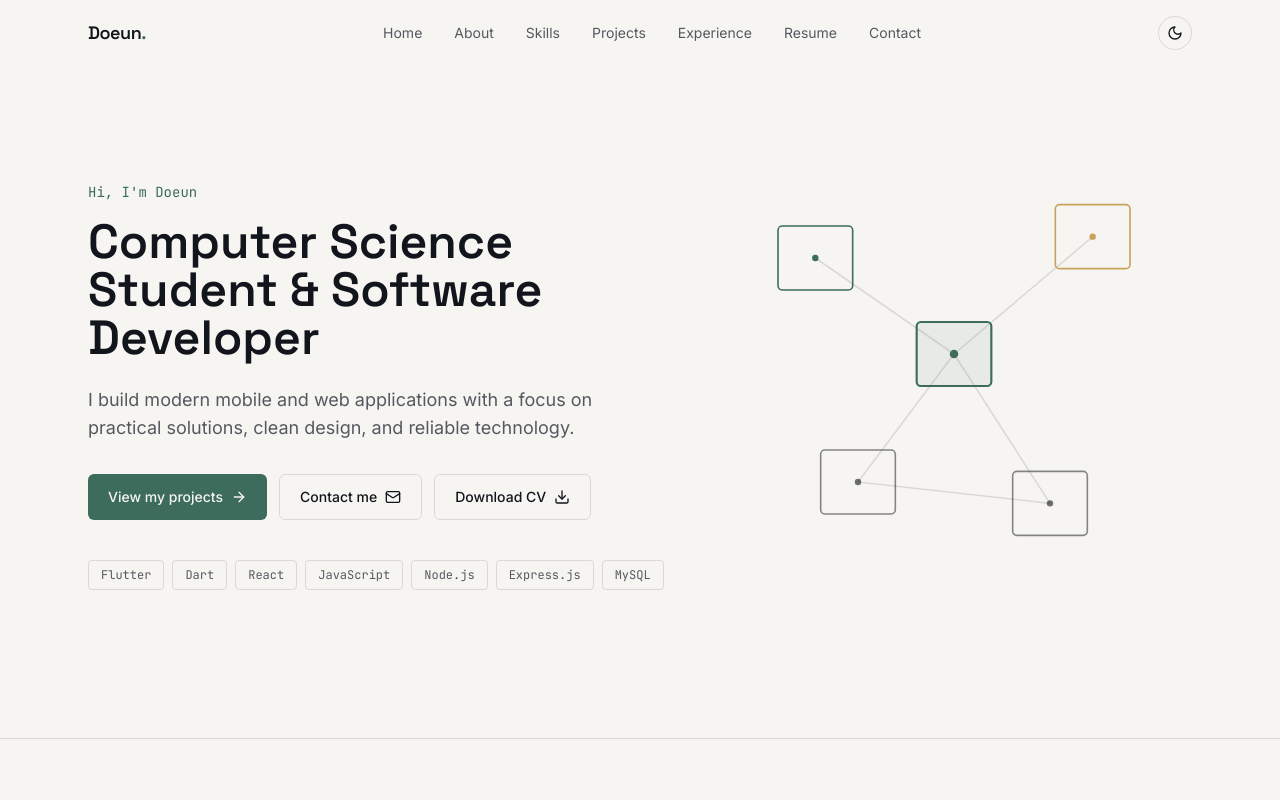
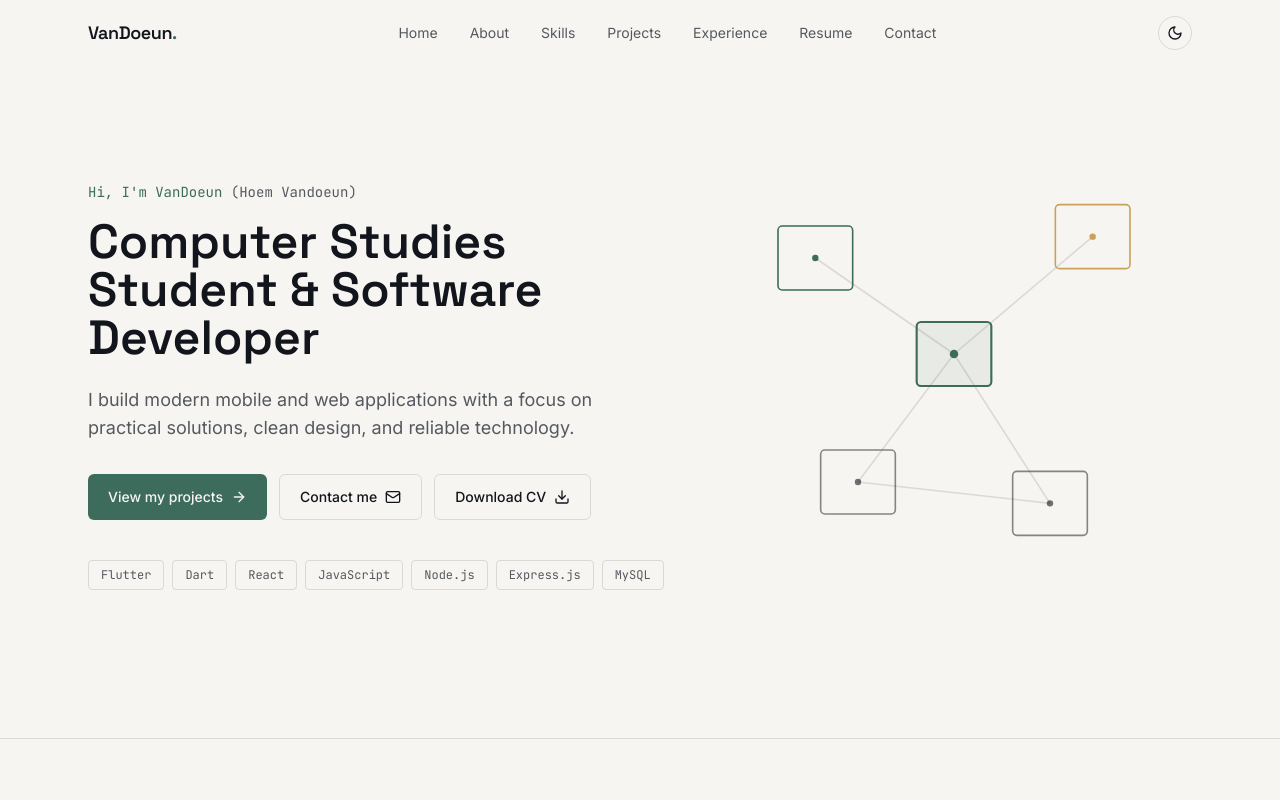
Before and after one commit to SovanDoeun/doeun-portfolio, a React (Vite) app: page / in a window 1280 px wide. Shown: the top 800 px of the page. Built offline with nearby package versions, Linux system fonts and the light colour scheme.

Commit message:
Update portfolio

```diff
--- a/index.html
+++ b/index.html
@@ -3,21 +3,39 @@
   <head>
     <meta charset="UTF-8" />
     <meta name="viewport" content="width=device-width, initial-scale=1.0" />
-    <title>Doeun | Computer Science Student & Software Developer</title>
-    <meta name="description" content="Professional portfolio of Doeun, a Computer Science student and software developer specializing in Flutter, web development, backend systems, and school management solutions." />
+    <title>Hoem Vandoeun (Doeun) | Computer Science Student & Software Developer</title>
+    <meta name="description" content="Portfolio of Hoem Vandoeun (Doeun), a Computer Science student and software developer specializing in Flutter, web development, backend systems, and school management solutions." />
 
     <meta property="og:type" content="website" />
-    <meta property="og:title" content="Doeun | Computer Science Student & Software Developer" />
-    <meta property="og:description" content="Professional portfolio of Doeun, a Computer Science student and software developer specializing in Flutter, web development, backend systems, and school management solutions." />
+    <meta property="og:title" content="Hoem Vandoeun (Doeun) | Computer Science Student & Software Developer" />
+    <meta property="og:description" content="Portfolio of Hoem Vandoeun (Doeun), a Computer Science student and software developer specializing in Flutter, web development, backend systems, and school management solutions." />
     <meta property="og:image" content="/images/og-cover.jpg" />
 
     <meta name="twitter:card" content="summary_large_image" />
-    <meta name="twitter:title" content="Doeun | Computer Science Student & Software Developer" />
-    <meta name="twitter:description" content="Professional portfolio of Doeun, a Computer Science student and software developer." />
+    <meta name="twitter:title" content="Hoem Vandoeun (Doeun) | Computer Science Student & Software Developer" />
+    <meta name="twitter:description" content="Portfolio of Hoem Vandoeun (Doeun), a Computer Science student and software developer." />
 
     <link rel="preconnect" href="https://fonts.googleapis.com" />
     <link rel="preconnect" href="https://fonts.gstatic.com" crossorigin />
     <link href="https://fonts.googleapis.com/css2?family=Space+Grotesk:wght@400;500;600;700&family=Inter:wght@400;500;600;700&family=JetBrains+Mono:wght@400;500&display=swap" rel="stylesheet" />
+
+    <!-- Structured data: helps search engines associate this page with
+         your full name in results (Google "Knowledge Panel"-style match). -->
+    <script type="application/ld+json">
+      {
+        "@context": "https://schema.org",
+        "@type": "Person",
+        "name": "Hoem Vandoeun",
+        "alternateName": "Doeun",
+        "jobTitle": "Computer Science Student & Software Developer",
+        "affiliation": {
+          "@type": "CollegeOrUniversity",
+          "name": "Norton University"
+        },
+        "url": "https://REPLACE-WITH-YOUR-DOMAIN.com",
+        "knowsAbout": ["Flutter", "React", "Node.js", "MySQL", "Mobile App Development", "Web Development"]
+      }
+    </script>
   </head>
   <body>
     <div id="root"></div>
--- a/src/components/Footer.jsx
+++ b/src/components/Footer.jsx
@@ -55,7 +55,7 @@ export default function Footer() {
         )}
       </div>
       <div className="max-w-6xl mx-auto px-6 pb-8 text-xs text-[var(--text-muted)]">
-        © 2026 {profile.name}. All rights reserved.
+        © 2026 {profile.fullName}. All rights reserved.
       </div>
     </footer>
   )
--- a/src/components/Hero.jsx
+++ b/src/components/Hero.jsx
@@ -20,7 +20,7 @@ export default function Hero() {
       <div className="grid md:grid-cols-[1.1fr_0.9fr] gap-12 items-center">
         <motion.div variants={container} initial="hidden" animate="visible">
           <motion.p variants={item} className="text-[var(--accent)] font-mono text-sm mb-4">
-            Hi, I'm {profile.name}
+            Hi, I'm {profile.name} <span className="text-[var(--text-muted)]">({profile.fullName})</span>
           </motion.p>
           <motion.h1 variants={item} className="font-display font-semibold text-4xl sm:text-5xl leading-[1.1] mb-6">
             {profile.role}
--- a/src/data/profile.js
+++ b/src/data/profile.js
@@ -2,44 +2,45 @@
 // Edit this file to update your personal info across the whole site.
 // ─────────────────────────────────────────────────────────────
 const profile = {
-  name: 'Doeun',
-  role: 'Computer Science Student & Software Developer',
+  name: "VanDoeun",
+  fullName: "Hoem Vandoeun",
+  role: "Computer Studies Student & Software Developer",
   tagline:
-    'I build modern mobile and web applications with a focus on practical solutions, clean design, and reliable technology.',
-  location: 'Cambodia',
+    "I build modern mobile and web applications with a focus on practical solutions, clean design, and reliable technology.",
+  location: "Cambodia",
 
-  university: 'Norton University',
-  department: 'Computer Studies / Computer Science',
-  year: 'Year 3',
+  university: "Norton University",
+  department: "Computer Studies / Computer Science",
+  year: "Year 3",
 
   // Set these once you have real values — used in the About stats row
   stats: {
-    projectsCompleted: '6+', // e.g. number of projects listed in data/projects.js
-    technologies: '15+',
-    yearsLearning: '3+',
-    mainProject: 'School Management System',
+    projectsCompleted: "6+", // e.g. number of projects listed in data/projects.js
+    technologies: "15+",
+    yearsLearning: "3+",
+    mainProject: "School Management System",
   },
 
   // Replace with your real profile photo at /public/images/profile.jpg
-  profileImage: '/images/hoemVandoeun.jpg',
+  profileImage: "/images/hoemVandoeun.jpg",
 
   // CV file — put the actual PDF at this path in /public
-  cvPath: '/cv/HomVandoeun.pdf',
+  cvPath: "/cv/HomVandoeun.pdf",
 
   // Contact form — create a form at https://formspree.io and paste your
   // endpoint here, e.g. 'https://formspree.io/f/xxxxxxxx'. Leave blank to
   // keep the form in local-only (no email sent) mode.
-  formspreeEndpoint: 'https://formspree.io/f/mrpbqlzj',
+  formspreeEndpoint: "https://formspree.io/f/mrpbqlzj",
 
   // Replace placeholders with your real links when ready.
   // Leave blank ('') to hide a link from Contact/Footer.
   links: {
-    github: '',
-    linkedin: '',
-    facebook: 'https://www.facebook.com/share/1AuTA9YVYb/?mibextid=wwXIfr',
-    telegram: 'https://t.me/HoemVandoeun',
-    email: 'mailto:doeunhoem@mail.com',
+    github: "",
+    linkedin: "",
+    facebook: "https://www.facebook.com/share/1AuTA9YVYb/?mibextid=wwXIfr",
+    telegram: "https://t.me/HoemVandoeun",
+    email: "mailto:doeunhoem@email.com",
   },
-}
+};
 
-export default profile
+export default profile;
```
Also changed, not shown: public/robots.txt (added), 1 other file (tests, documents, lock files or other folders).
